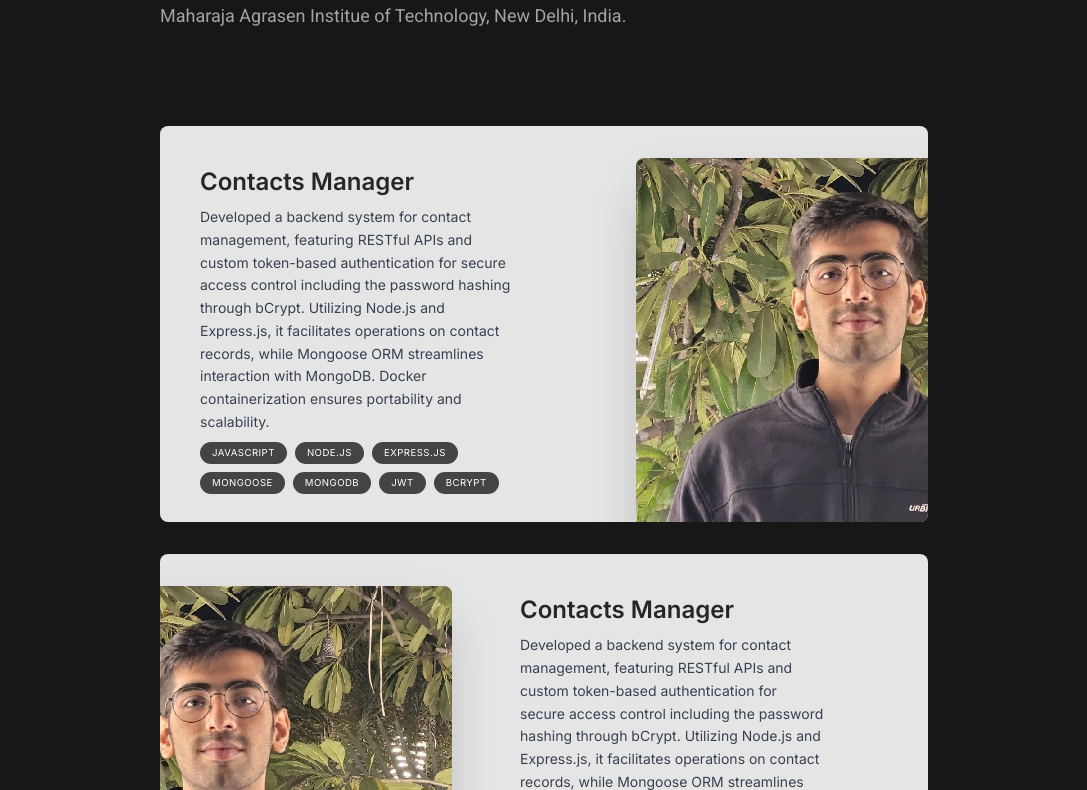
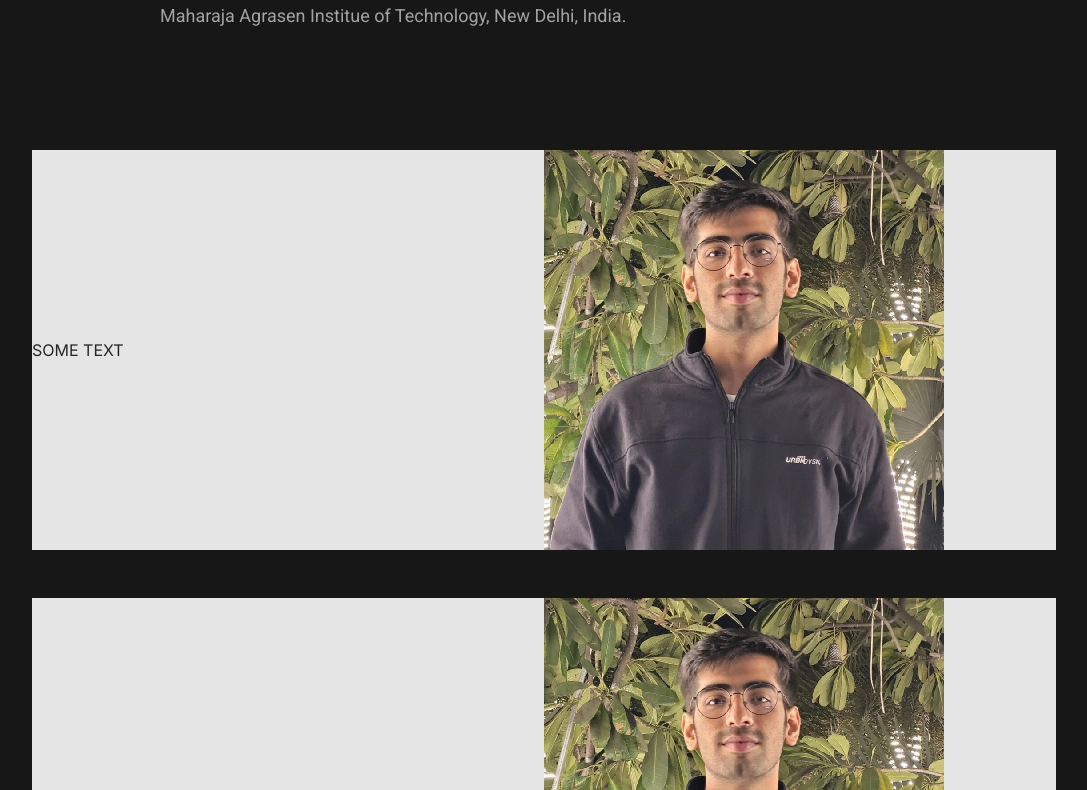
Before and after one commit to tanayvaswani/tanayvaswani-portfolio, a Next.js app: page / in a window 1280 px wide. Shown: the part 410-1200 px from the top of the page, without its empty margins (96-1183 px from the left). Built offline with nearby package versions, Linux system fonts and the light colour scheme.

Commit message:
fix: card

```diff
--- a/components/projects/project-card.tsx
+++ b/components/projects/project-card.tsx
@@ -13,46 +13,61 @@ const ProjectCard = ({
   imageUrl,
 }: ProjectCardProps) => {
   return (
-    <div className="group mb-3 sm:mb-8">
-      <section className="bg-neutral-200 max-w-[48rem] overflow-hidden sm:pr-8 relative sm:min-h-[20rem] group-even:pl-8 hover:bg-neutral-100 transition rounded-lg">
-        <div className="pt-4 pb-7 px-5 sm:pl-10 sm:pr-2 sm:pt-10 sm:max-w-[50%] flex flex-col h-full group-even:ml-[18rem] ">
-          <h3 className="text-2xl font-semibold text-neutral-800">{title}</h3>
+    // <div className="group mb-3 sm:mb-8">
+    //   <section className="bg-neutral-200 max-w-[48rem] overflow-hidden sm:pr-8 relative sm:min-h-[20rem] group-even:pl-8 hover:bg-neutral-100 transition rounded-lg">
+    //     <div className="pt-4 pb-7 px-5 sm:pl-10 sm:pr-2 sm:pt-10 sm:max-w-[50%] flex flex-col h-full group-even:ml-[18rem] ">
+    //       <h3 className="text-2xl font-semibold text-neutral-800">{title}</h3>
 
-          <p className="mt-2 mb-2 text-sm leading-relaxed text-gray-700">
-            {description}
-          </p>
+    //       <p className="mt-2 mb-2 text-sm leading-relaxed text-gray-700">
+    //         {description}
+    //       </p>
 
-          <ul className="flex flex-wrap gap-2 mt-auto">
-            {tags.map((tag, index) => (
-              <li
-                className="bg-black/[0.7] px-3 py-1 text-[0.6rem] uppercase tracking-wider text-white rounded-full"
-                key={index}
-              >
-                {tag}
-              </li>
-            ))}
-          </ul>
+    //       <ul className="flex flex-wrap gap-2 mt-auto">
+    //         {tags.map((tag, index) => (
+    //           <li
+    //             className="bg-black/[0.7] px-3 py-1 text-[0.6rem] uppercase tracking-wider text-neutral-200 rounded-full"
+    //             key={index}
+    //           >
+    //             {tag}
+    //           </li>
+    //         ))}
+    //       </ul>
+    //     </div>
+
+    //     <Image
+    //       src={imageUrl}
+    //       alt="project-card-image"
+    //       quality={95}
+    //       className="absolute top-8 -right-40 w-[28.25rem] rounded-t-lg shadow-2xl hidden md:block
+    //                 transition
+    //                 group-hover:scale-[1.04]
+    //                 group-hover:-translate-x-3
+    //                 group-hover:translate-y-3
+    //                 group-hover:-rotate-2
+
+    //                 group-even:group-hover:translate-x-3
+    //                 group-even:group-hover:-translate-y-3
+    //                 group-even:group-hover:rotate-2
+
+    //                 group-even:right-[initial]
+    //                 group-even:-left-40"
+    //     />
+    //   </section>
+    // </div>
+
+    <div className="md:max-w-screen-lg md:mx-auto md:px-0 px-6 w-full my-6">
+      <div className="flex items-center justify-between bg-neutral-200 w-full">
+        <div className="w-full text-neutral-800">SOME TEXT</div>
+
+        <div className="w-full">
+          <Image
+            src={imageUrl}
+            alt="project-thumbnail"
+            width={400}
+            height={400}
+          />
         </div>
-
-        <Image
-          src={imageUrl}
-          alt="project-card-image"
-          quality={95}
-          className="absolute top-8 -right-40 w-[28.25rem] rounded-t-lg shadow-2xl hidden md:block
-                    transition
-                    group-hover:scale-[1.04]
-                    group-hover:-translate-x-3
-                    group-hover:translate-y-3
-                    group-hover:-rotate-2
-
-                    group-even:group-hover:translate-x-3
-                    group-even:group-hover:-translate-y-3
-                    group-even:group-hover:rotate-2
-
-                    group-even:right-[initial]
-                    group-even:-left-40"
-        />
-      </section>
+      </div>
     </div>
   );
 };
```
